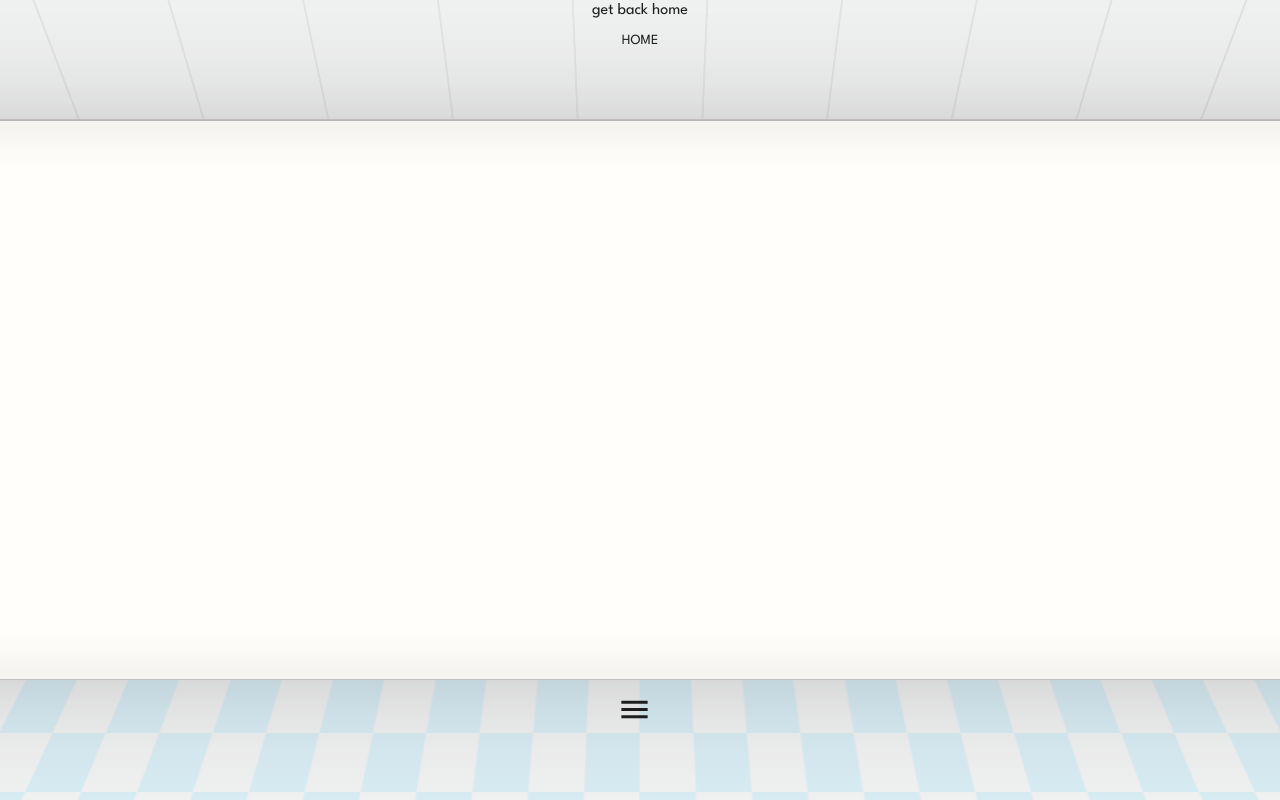
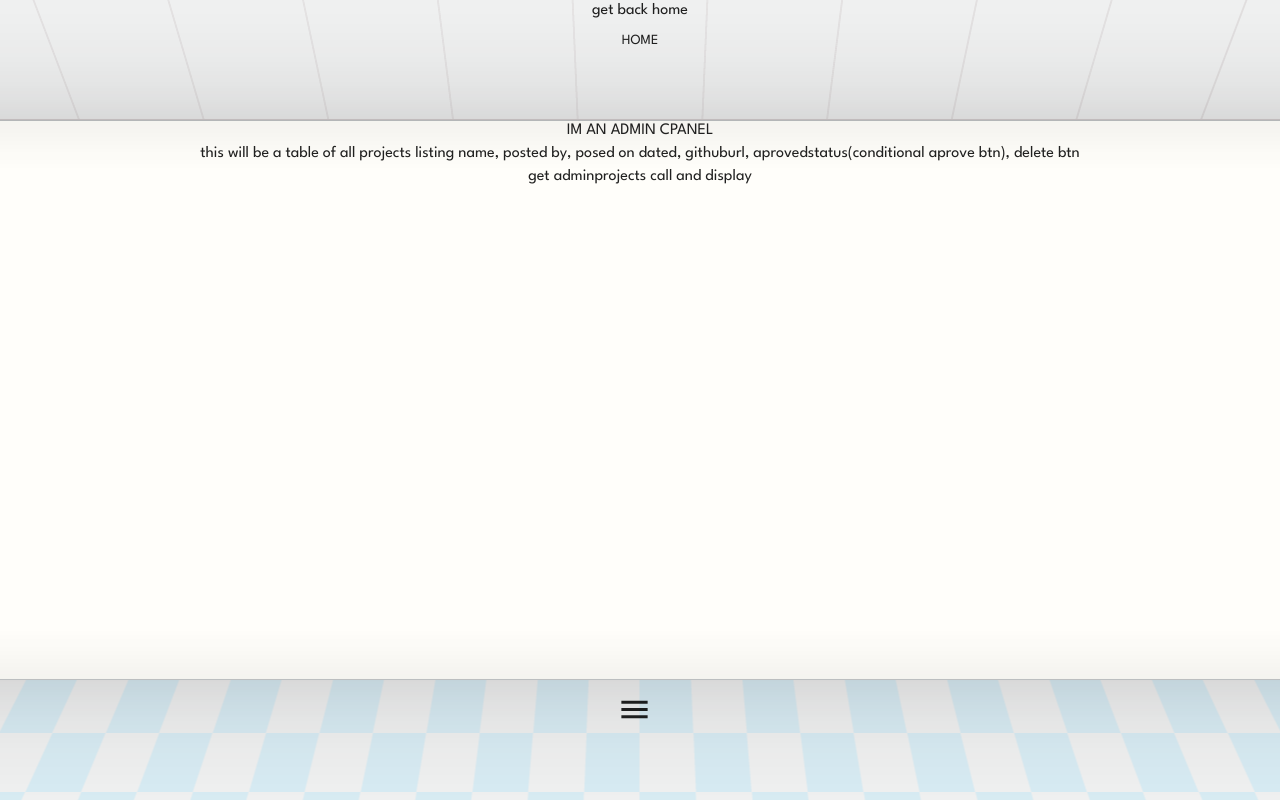
Before and after one commit to TeamUndeclared/HallOfChampionsUI, a React (Create React App) app: page /#/admin in a window 1280 px wide. Built offline with nearby package versions, Linux system fonts and the light colour scheme.

Commit message:
admin start and logos

```diff
--- a/src/Components/Admin/Admin.js
+++ b/src/Components/Admin/Admin.js
@@ -0,0 +1,22 @@
+import React from 'react';
+
+
+function Admin() {
+
+
+  return (
+    <>
+
+      <div id='admin-header'>
+        <h1> IM AN ADMIN CPANEL</h1>
+      <p>this will be a table of all projects listing name, posted by, posed on dated, githuburl, aprovedstatus(conditional aprove btn), delete btn </p>
+      </div>
+      <div id='project-list'>
+        <p>get adminprojects call and display</p>
+      </div>
+
+      </>
+  );
+}
+
+export default Admin;
--- a/src/Components/Hallway/Hallway.js
+++ b/src/Components/Hallway/Hallway.js
@@ -27,7 +27,7 @@ function Hallway() {
           <Project />
         </Route>
         <Route path="/admin">
-          {/* <Admin /> */}
+          <Admin />
         </Route>
         <Route path="/form">
           <Form />
```
Also changed, not shown: src/Assets/images/HoF_Logo.png (added), src/Assets/images/UF_logo.png (added), src/Components/Admin/Users/Users.js (deleted).
